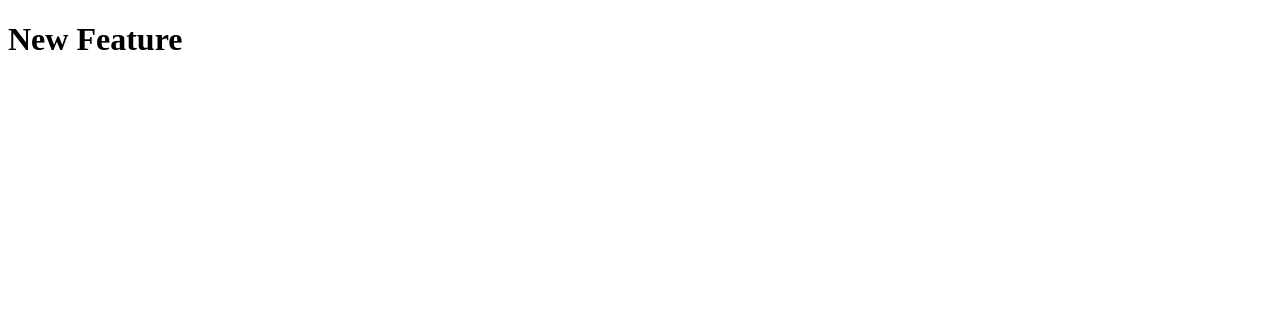
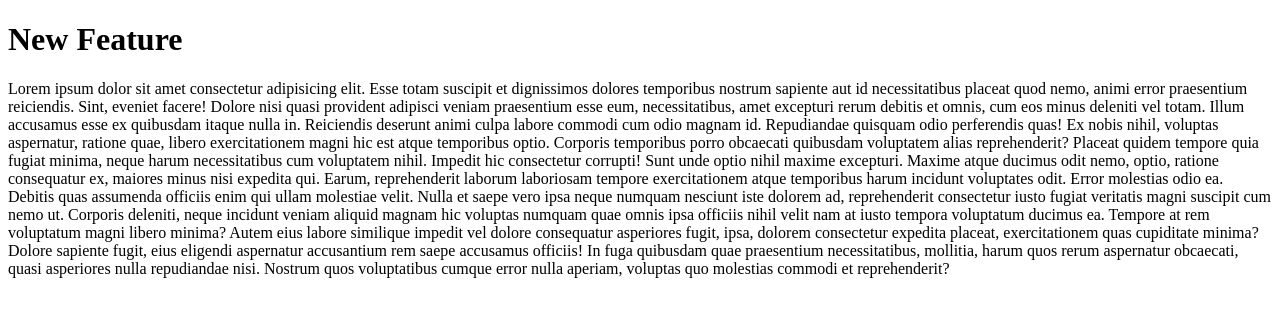
Before and after one commit to RandomOscillator/My-Portfolio, a plain HTML site: page feature.html in a window 1280 px wide. Drawn offline with Linux system fonts and the light colour scheme.

Commit message:
fature in homepage

```diff
--- a/feature.html
+++ b/feature.html
@@ -8,5 +8,14 @@
 </head>
 <body>
     <h1>New Feature</h1>
+    <p>Lorem ipsum dolor sit amet consectetur adipisicing elit. Esse totam suscipit et dignissimos dolores temporibus nostrum sapiente aut id necessitatibus placeat quod nemo, animi error praesentium reiciendis. Sint, eveniet facere!
+    Dolore nisi quasi provident adipisci veniam praesentium esse eum, necessitatibus, amet excepturi rerum debitis et omnis, cum eos minus deleniti vel totam. Illum accusamus esse ex quibusdam itaque nulla in.
+    Reiciendis deserunt animi culpa labore commodi cum odio magnam id. Repudiandae quisquam odio perferendis quas! Ex nobis nihil, voluptas aspernatur, ratione quae, libero exercitationem magni hic est atque temporibus optio.
+    Corporis temporibus porro obcaecati quibusdam voluptatem alias reprehenderit? Placeat quidem tempore quia fugiat minima, neque harum necessitatibus cum voluptatem nihil. Impedit hic consectetur corrupti! Sunt unde optio nihil maxime excepturi.
+    Maxime atque ducimus odit nemo, optio, ratione consequatur ex, maiores minus nisi expedita qui. Earum, reprehenderit laborum laboriosam tempore exercitationem atque temporibus harum incidunt voluptates odit. Error molestias odio ea.
+    Debitis quas assumenda officiis enim qui ullam molestiae velit. Nulla et saepe vero ipsa neque numquam nesciunt iste dolorem ad, reprehenderit consectetur iusto fugiat veritatis magni suscipit cum nemo ut.
+    Corporis deleniti, neque incidunt veniam aliquid magnam hic voluptas numquam quae omnis ipsa officiis nihil velit nam at iusto tempora voluptatum ducimus ea. Tempore at rem voluptatum magni libero minima?
+    Autem eius labore similique impedit vel dolore consequatur asperiores fugit, ipsa, dolorem consectetur expedita placeat, exercitationem quas cupiditate minima? Dolore sapiente fugit, eius eligendi aspernatur accusantium rem saepe accusamus officiis!
+    In fuga quibusdam quae praesentium necessitatibus, mollitia, harum quos rerum aspernatur obcaecati, quasi asperiores nulla repudiandae nisi. Nostrum quos voluptatibus cumque error nulla aperiam, voluptas quo molestias commodi et reprehenderit?</p>
 </body>
 </html>
```
Also changed, not shown: about.html (+1 -0 lines), index.html (deleted, +0 -15 lines).
